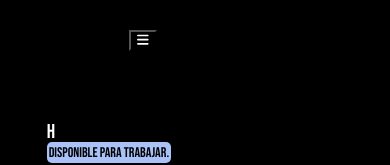
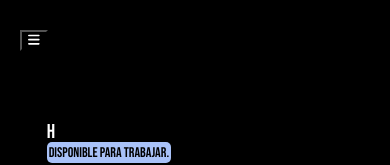
Before and after one commit to marcosali/port-web, a React (Create React App) app: page / in a window 390 px wide. Shown: the top 165 px of the page. Built offline with nearby package versions, Linux system fonts and the light colour scheme.

Commit message:
Update Navbar.css

```diff
--- a/src/Components/Navbar.css
+++ b/src/Components/Navbar.css
@@ -1,4 +1,3 @@
-
 /* Estilos del scrollbar */
 ::-webkit-scrollbar {
     width: 10px;
@@ -38,12 +37,10 @@
     right: 0;
     background-color: rgba(0, 0, 0, 0.9);
     border-radius: 200px;
-    width: 600px;
+    width: 90%; /* Cambiado a un porcentaje para hacerlo responsivo */
+    max-width: 600px; /* Limitar el ancho máximo */
     margin: 0 auto;
-    margin-left: 28%;
-
 }
-
 
 
 .nav-menu {
@@ -55,7 +52,7 @@
 
 .nav-menu li {
     display: inline-block;
-    margin-right: 40px;
+    margin-right: 20px; /* Reducido el espacio entre elementos */
 }
 
 .nav-menu li:last-child {
@@ -77,12 +74,12 @@
 }
 
 @media screen and (max-width: 1024px) {
-    .nav-menu {
-        margin-left: 2%;
+    .navbar {
+        width: 95%; /* Ajustar el ancho en pantallas más pequeñas */
     }
 
     .nav-menu li {
-        margin-right: 30px;
+        margin-right: 15px; /* Reducir el espacio entre elementos */
     }
 }
 
@@ -101,6 +98,7 @@
         right: 0;
         background-color: rgba(0, 0, 0, 0.9);
         z-index: 1000;
+        width: 100%; /* Utilizar todo el ancho disponible */
     }
 
     .nav-menu.show {
```
